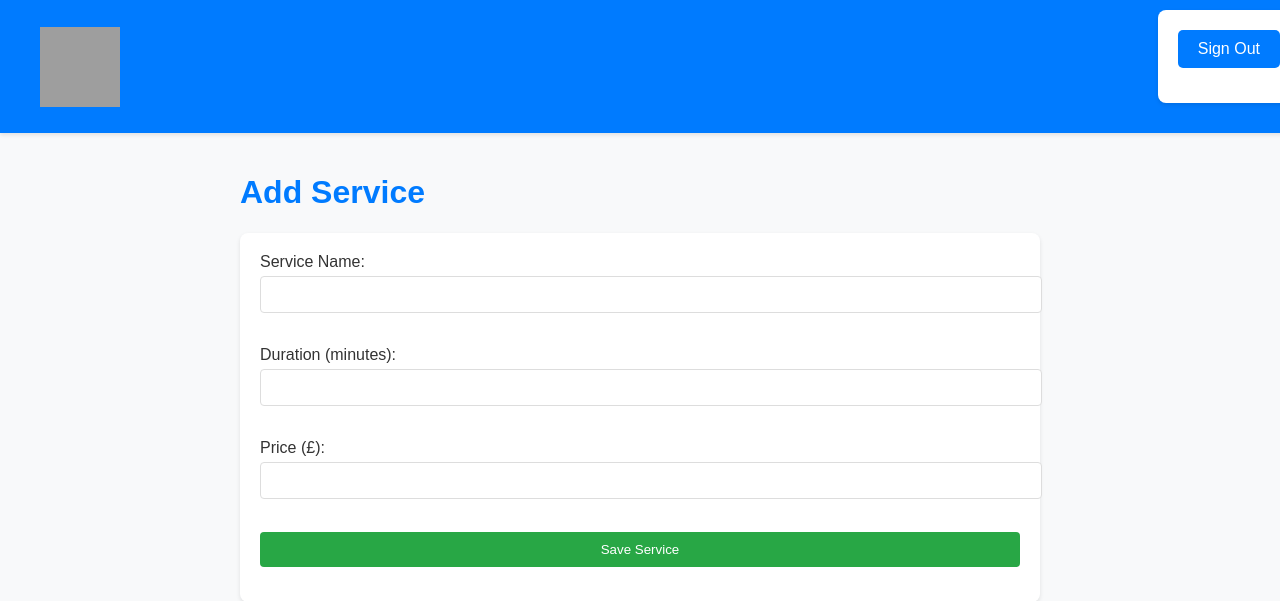
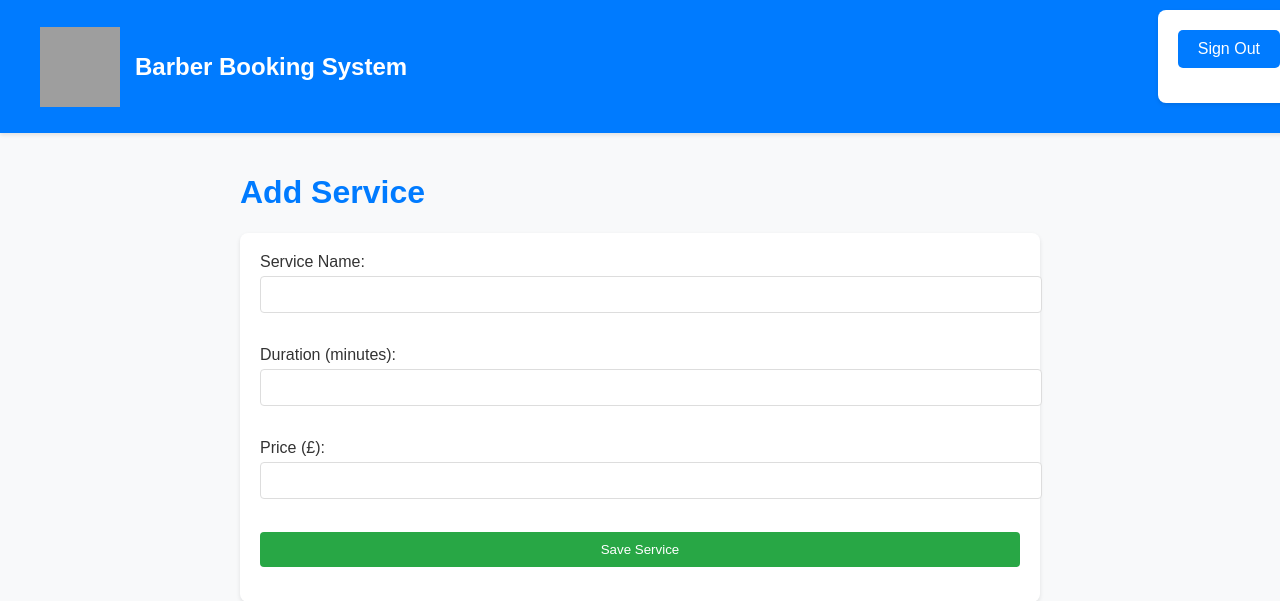
Before and after one commit to amanmessinezis/BarberBookingSystem, a Flask app: page /add_service in a window 1280 px wide. Shown: the top 601 px of the page. Run offline with Flask 3, Linux system fonts and the light colour scheme; a user stored in the database is signed in; grey boxes are pictures that could not be loaded.

Commit message:
style.css and base

```diff
--- a/static/styles.css
+++ b/static/styles.css
@@ -22,7 +22,7 @@ body {
 .navbar-left {
     display: flex;
     align-items: center;
-    margin-left: 20px; /* Added margin to move the icon to the right */
+    margin-left: 20px; /* Adjusted margin to move the icon to the right */
 }
 
 .navbar-left .navbar-logo {
@@ -33,6 +33,13 @@ body {
 .navbar-left .navbar-icon {
     width: 80px; /* Adjusted to double the size */
     height: 80px; /* Adjusted to double the size */
+}
+
+.navbar-left .navbar-title {
+    color: white;
+    font-size: 24px; /* Adjust the size as needed */
+    margin-left: 15px; /* Space between icon and text */
+    font-weight: bold;
 }
 
 .navbar-right {
--- a/templates/base.html
+++ b/templates/base.html
@@ -18,6 +18,7 @@
            class="navbar-logo">
             <img src="{{ url_for('static', filename='scissors.png') }}" alt="Barber Booking System" class="navbar-icon">
         </a>
+        <span class="navbar-title">Barber Booking System</span>
     </div>
     {% if current_user.is_authenticated %}
         <div class="navbar-right">
@@ -46,6 +47,6 @@
 <!-- FullCalendar JS -->
 <script src='https://cdn.jsdelivr.net/npm/fullcalendar@5.11.3/main.min.js'></script>
 <script src='https://cdn.jsdelivr.net/npm/fullcalendar@5.11.3/locales-all.min.js'></script>
-<script src="https://code.jquery.com/jquery-3.6.0.min.js'></script>
+<script src="https://code.jquery.com/jquery-3.6.0.min.js"></script>
 </body>
 </html>
```
